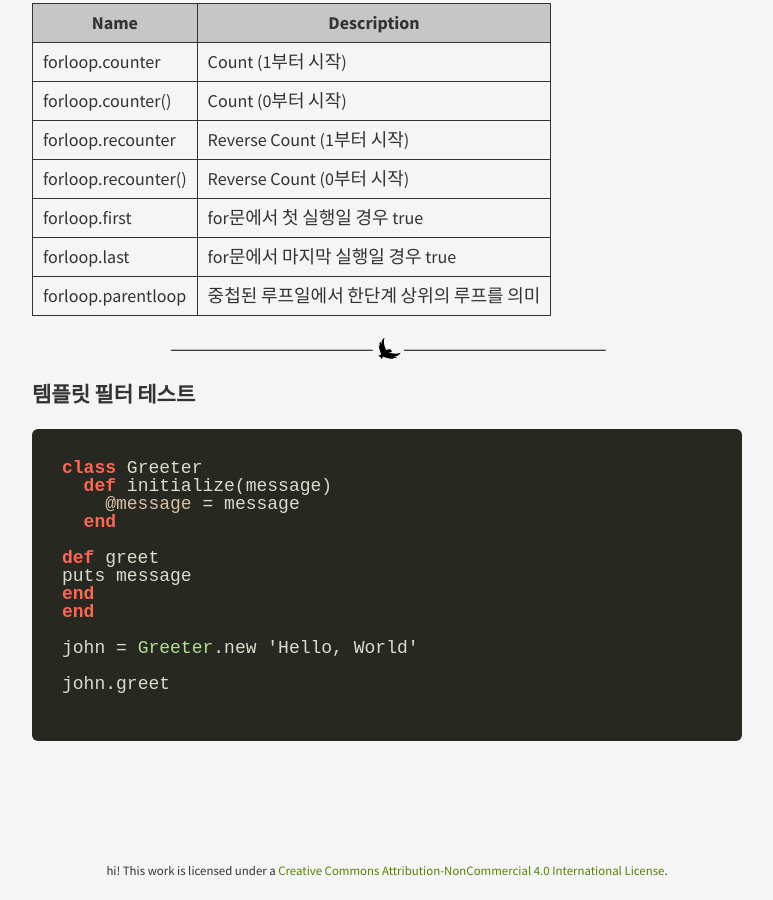
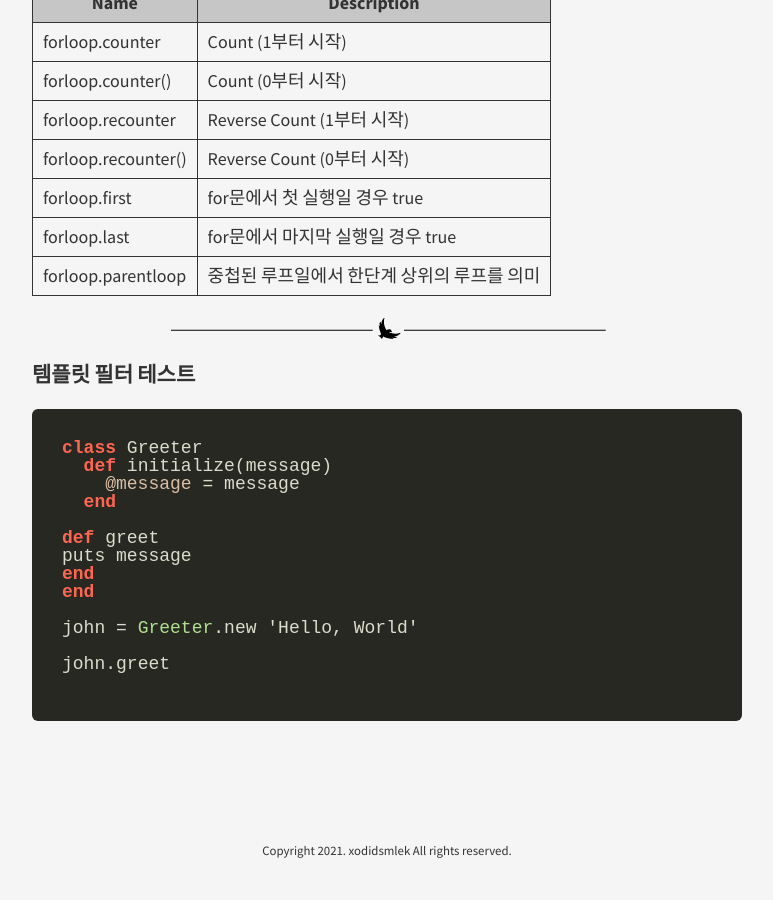
Before and after one commit to xodidsmlek/xodidsmlek.github.io, a Jekyll site: the page built from _posts/2014-03-07-demo-post.md, in a window 1280 px wide and 900 px high, scrolled down 1410 px. Shown: the whole window, without its empty margins (253-1026 px from the left). Built offline with Jekyll 4.4.1, drawn with Linux system fonts in a browser that asks for light colours; some of the changed text lies outside the part shown.

Commit message:
url 수정

```diff
--- a/_data/links.yml
+++ b/_data/links.yml
@@ -1,2 +1,5 @@
 - url: /
   title: Home
+
+- url: /note
+  title: Note
--- a/_layouts/default.html
+++ b/_layouts/default.html
@@ -22,7 +22,7 @@
 
       <footer>
         <p>
-          hi! This work is licensed under a <a rel="license" href="http://creativecommons.org/licenses/by-nc/4.0/deed.en_US">Creative Commons Attribution-NonCommercial 4.0 International License</a>.
+          Copyright 2021. xodidsmlek All rights reserved.
         </p>
       </footer>
     </main>
--- a/_layouts/post.html
+++ b/_layouts/post.html
@@ -3,8 +3,7 @@
 ---
 
 <article class="single row gutters">
-  <time class="published" datetime="{{ page.date | date: '%Y-%m-%d' }}">{{ page.date | date_to_long_string }}</time>
-  <h2>{{site.author}}</h2>
-
+  <time class="published" datetime="{{ page.date | date: '%Y-%m-%d' }}">작성 일시 : {{ page.date | date_to_long_string }}</time>
+  <div>글쓴이 : {{site.author}}</div>
   {{ content }}
 </article>
```
